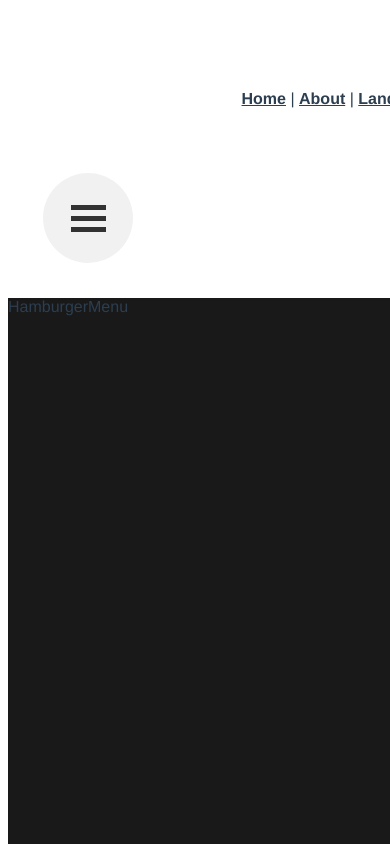
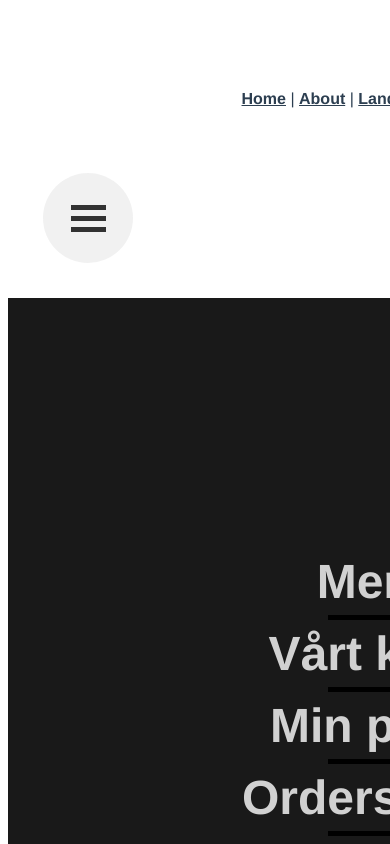
Before and after one commit to FelixGrahn/Airbean, a Vue app in the folder airbeanmap/: page /Breadview in a window 390 px wide. Both pictures are taken after a click on the element 88 px from the left and 218 px from the top of the page. Shown: the top 844 px of the page. Built offline with nearby package versions, Linux system fonts and the light colour scheme.

Commit message:
added more to hamburger menu component

```diff
--- a/airbeanmap/src/components/Hamburgarmeny.vue
+++ b/airbeanmap/src/components/Hamburgarmeny.vue
@@ -1,12 +1,50 @@
 <template>
     <div class="wrapper">
-        HamburgerMenu
         <!--{{this.$root.$data.displayNavMenu}}-->
+        <ul>
+            <li v-for="menu in menuOps" :key="menu" class="option">
+                <div class="link" @click="goto(menu.myUrl)">{{menu.title}}</div>
+                <div class="underline"></div>
+            </li>
+        </ul>
     </div>
 </template>
 
 <script>
+//import router from "./router";
+
 export default {
+    components: {
+        //router,
+    },
+    data: function() {
+        return {
+            menuOps: [
+                {
+                    title: "Meny",
+                    myUrl: "/home",
+                },
+                {
+                    title: "Vårt kaffe",
+                    myUrl: "/home 2",
+                },
+                {
+                    title: "Min profil",
+                    myUrl: "/home 3",
+                },
+                {
+                    title: "Orderstatus",
+                    myUrl: "/home 4",
+                }
+            ],
+        }
+    },
+    methods: {
+        goto: function(param) {
+            alert(param);
+            //router.push('about');
+        }
+    }
 
 }
 </script>
@@ -16,7 +54,10 @@ export default {
 .wrapper {
 
     display:flex;
-    width:600px;
+    flex-flow:column nowrap;
+    align-content: center;
+    justify-content: center;
+    width:700px;
     min-height:800px;
     background-color:rgba(0,0,0,0.9);
     margin-left:auto;
@@ -26,4 +67,32 @@ export default {
 
 }
 
+li {
+    list-style:none;
+}
+
+.option {
+    font-size:3rem;
+    text-align:center;
+    font-weight: 900;
+}
+
+.link {
+    cursor:pointer;
+    color:rgba(255,255,255,0.8);
+}
+.link:hover {
+    color:rgba(255,255,255,1);
+}
+
+.underline {
+  width: 100px;
+  height: 5px;
+  background-color: black;
+  margin: 6px 0;
+  margin-left:auto;
+  margin-right:auto;
+  box-sizing:border-box;
+}
+
 </style>
```
Also changed, not shown: airbeanmap/src/router/index.js (line endings or trailing spaces).
